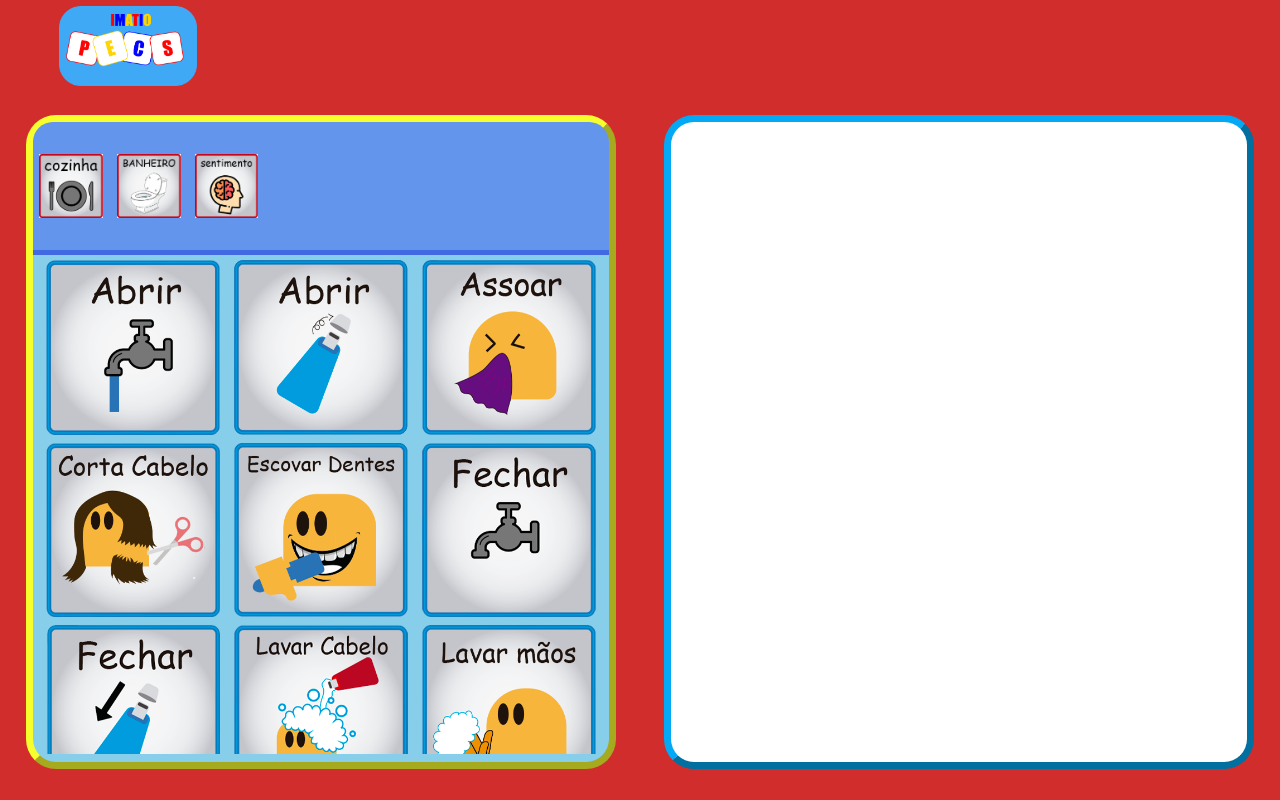
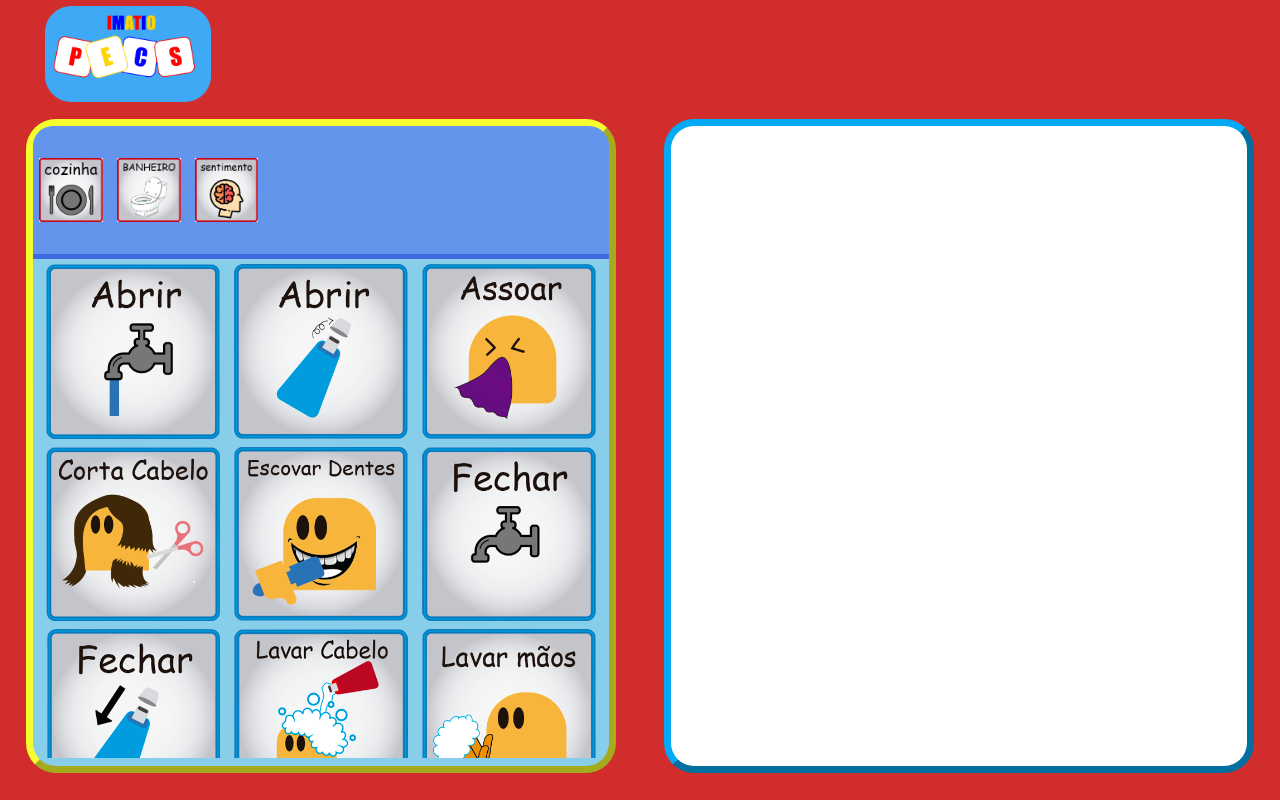
Before and after one commit to GustNun/imatio, a plain HTML site: page index.html in a window 1280 px wide. Drawn offline with Linux system fonts and the light colour scheme; files whose address does not match are found by name.

Commit message:
Progresso 5

```diff
--- a/css/style.css
+++ b/css/style.css
@@ -43,7 +43,7 @@
     width: 45%;
     height: 80%;
     margin-left: 2%;
-    margin-top: 1.5%;
+    margin-top: 1.0%;
 }
 #escolhidos{
     float: right;
@@ -53,7 +53,7 @@
     width: 45%;
     height: 80%;
     margin-right: 2%;
-    margin-top: 1.5%;
+    margin-top: 1.0%;
 }
 #categorias{
     text-align: center;
@@ -84,9 +84,9 @@
 }
 #logo{
     align-self: auto;
-    height: 10vh;
+    height: 12vh;
     margin: 0;
     margin-right: 80%;
     margin-top: 0.5%;
-    margin-bottom: 0.5%;
+    margin-bottom: 0.1%;
 }
```
